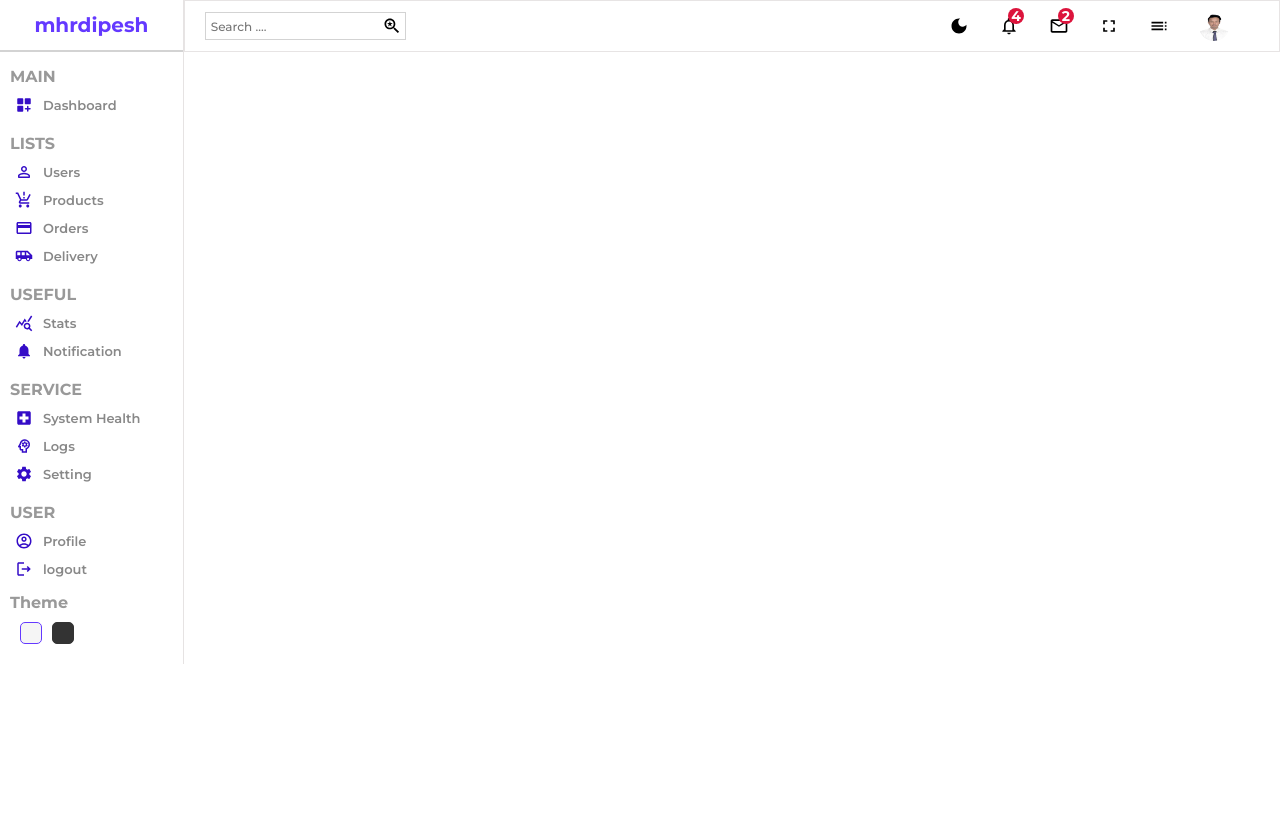
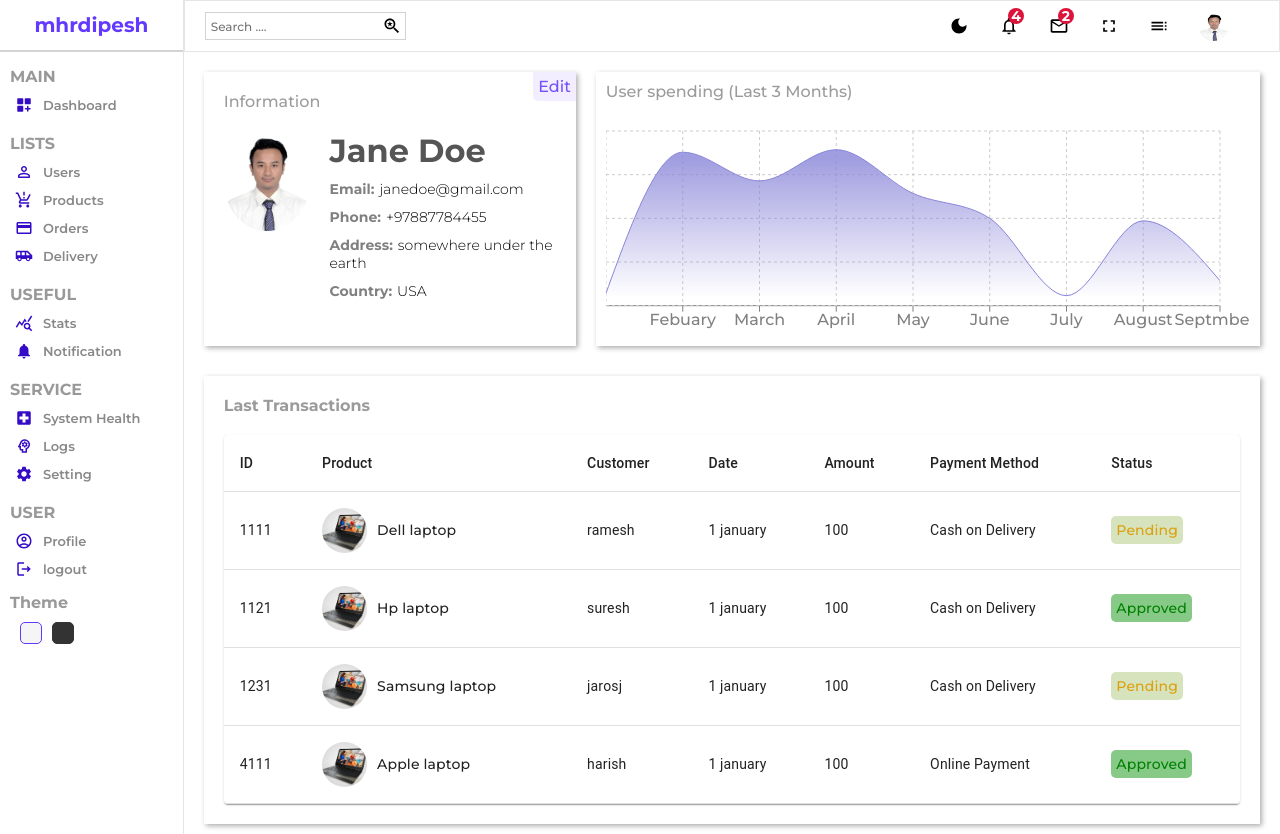
Before and after one commit to dipeshmaharjan23/React-admin-pannel, a React (Create React App) app: page /users/1 in a window 1280 px wide. Before the commit the page ends 800 px from the top, so only its background shows below. Built offline with nearby package versions, Linux system fonts and the light colour scheme.

Commit message:
single page completed

```diff
--- a/src/components/chart/Chart.jsx
+++ b/src/components/chart/Chart.jsx
@@ -14,12 +14,12 @@ const data = [
     { name: "August", Total: 680 },
     { name: "Septmber", Total: 200 },
 ];
-const Chart = () => {
+const Chart = ({aspect,title}) => {
 
     return (
         <div className="chart">
-            <div className="title">Last Month Revenue</div>
-            <ResponsiveContainer width="100%" aspect={2 / 1}>
+            <div className="title">{title}</div>
+            <ResponsiveContainer width="100%" aspect={aspect}>
                 <AreaChart width={730} height={250} data={data}
                     margin={{ top: 10, right: 30, left: 0, bottom: 0 }}>
                     <defs>
--- a/src/pages/home/Home.jsx
+++ b/src/pages/home/Home.jsx
@@ -24,7 +24,7 @@ const Home = () => {
 
         <div className="charts">
           <Feature/>
-          <Chart/>
+          <Chart aspect={2/1} title="Last 3 Month (spending)"/>
         </div>
 
         <div className="listContainer">
--- a/src/pages/single/Single.jsx
+++ b/src/pages/single/Single.jsx
@@ -2,15 +2,58 @@ import React from 'react'
 import Sidebar from '../../components/sidebar/Sidebar'
 import Navbar from '../../components/navbar/Navbar'
 import './single.scss'
+import image from '../../assets/mine.jpg'
+import Chart from '../../components/chart/Chart'
+import List from '../../components/table/Table'
 
 const Single = () => {
   return (
     <div className='single'>
-      <Sidebar/>
+      <Sidebar />
       <div className="singleContainer">
-        <Navbar/>
-        <div className="top"></div>
-        <div className="bottom"></div>
+        <Navbar />
+        <div className="top">
+
+          <div className="left">
+
+            <div className="editButton">Edit</div>
+            <p className='title'>Information</p>
+
+            <div className="item">
+              <img src={image} alt="avatar" />
+
+              <div className="details">
+                <h1 className="itemTitle">Jane Doe</h1>
+                <div className="detailItem">
+                  <span className="itemKey">Email:</span>
+                  <span className='itemValue'>janedoe@gmail.com</span>
+                </div>
+                <div className="detailItem">
+                  <span className="itemKey">Phone:</span>
+                  <span className='itemValue'>+97887784455</span>
+                </div>
+                <div className="detailItem">
+                  <span className="itemKey">Address:</span>
+                  <span className='itemValue'>somewhere under the earth</span>
+                </div>
+                <div className="detailItem">
+                  <span className="itemKey">Country:</span>
+                  <span className='itemValue'>USA</span>
+                </div>
+
+              </div>
+            </div>
+          </div>
+
+          <div className="right">
+            <Chart aspect={3/1} title="User spending (Last 3 Months)"/>
+          </div>
+        </div>
+
+        <div className="bottom">
+          <h1 className="title">Last Transactions</h1>
+          <List/>
+        </div>
       </div>
     </div>
   )
--- a/src/pages/single/single.scss
+++ b/src/pages/single/single.scss
@@ -1,8 +1,90 @@
-.single{
+.single {
     display: flex;
     width: 100%;
+    box-sizing: border-box;
 
-    .singleContainer{
+    .singleContainer {
         flex: 6;
+
+        .top {
+            padding: 20px;
+            display: flex;
+            gap: 20px;
+
+            .left {
+                flex: 1;
+                padding: 20px;
+                position: relative;
+
+                box-shadow: 2px 2px 5px 0px rgba(51, 51, 51, 0.4);
+                -webkit-box-shadow: 2px 2px 5px 0px rgba(51, 51, 51, 0.4);
+                -moz-box-shadow: 2px 2px 5px 0px rgba(51, 51, 51, 0.4);
+
+                .editButton{
+                    position: absolute;
+                    top: 0;
+                    right: 0;
+                    padding: 5px;
+                    color:#7451f8;
+                    background-color:#7551f818;
+                    border-radius: 0 0 0 5px;
+                }
+
+
+                .item{
+                    display: flex;
+                    gap: 20px;
+
+                    img{
+                        width: 100px;
+                        height: 100px;
+                        border-radius: 50%;
+                        object-fit: cover;
+                    }
+
+                    .details{
+                        .itemTitle{
+                            margin-bottom: 10px;
+                            color: #555;
+                        }
+
+                        .detailItem{
+                            margin-bottom: 10px;
+                            font-size: 14px;
+
+                            .itemKey{
+                                font-weight: bold;
+                                color: gray;
+                                margin-right: 5px;
+                            }
+                            .itemValue{
+                                font-weight: 300;
+                            }
+                        }
+                    }
+
+                }
+            }
+
+            .right {
+                flex: 2;
+            }
+
+        }
+
+        .bottom{
+            box-shadow: 2px 2px 5px 0px rgba(51, 51, 51, 0.4);
+            -webkit-box-shadow: 2px 2px 5px 0px rgba(51, 51, 51, 0.4);
+            -moz-box-shadow: 2px 2px 5px 0px rgba(51, 51, 51, 0.4);
+            padding: 20px;
+            margin: 10px 20px;
+
+        }
+        .title {
+            color: rgba(128, 128, 128, 0.788);
+            font-size: 16px;
+            margin-bottom: 20px;
+        }
+
     }
 }
```
